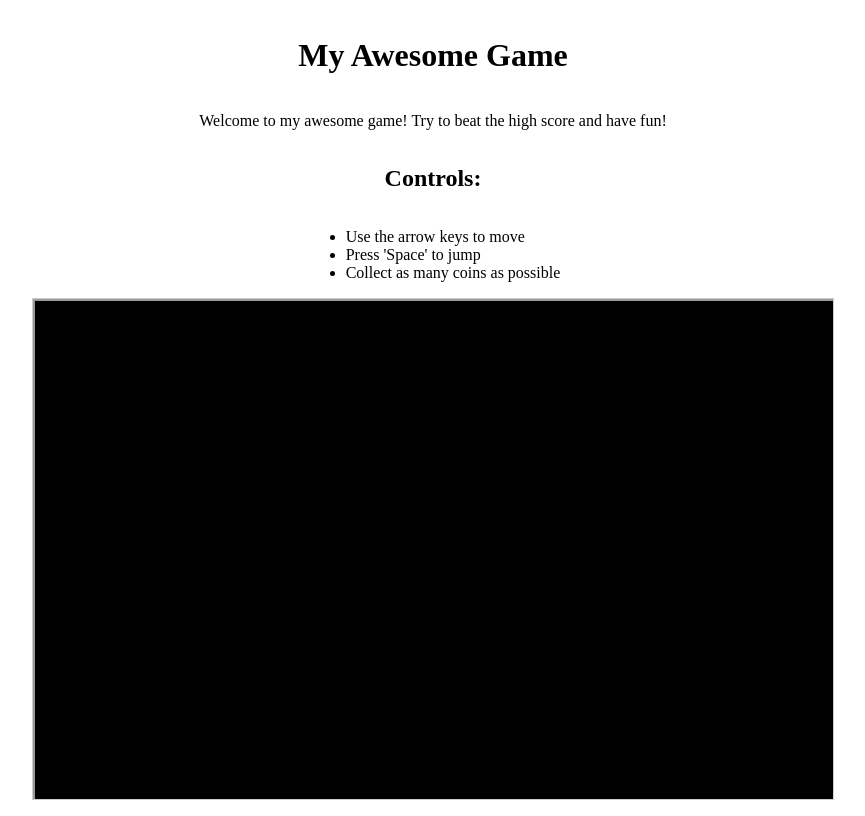
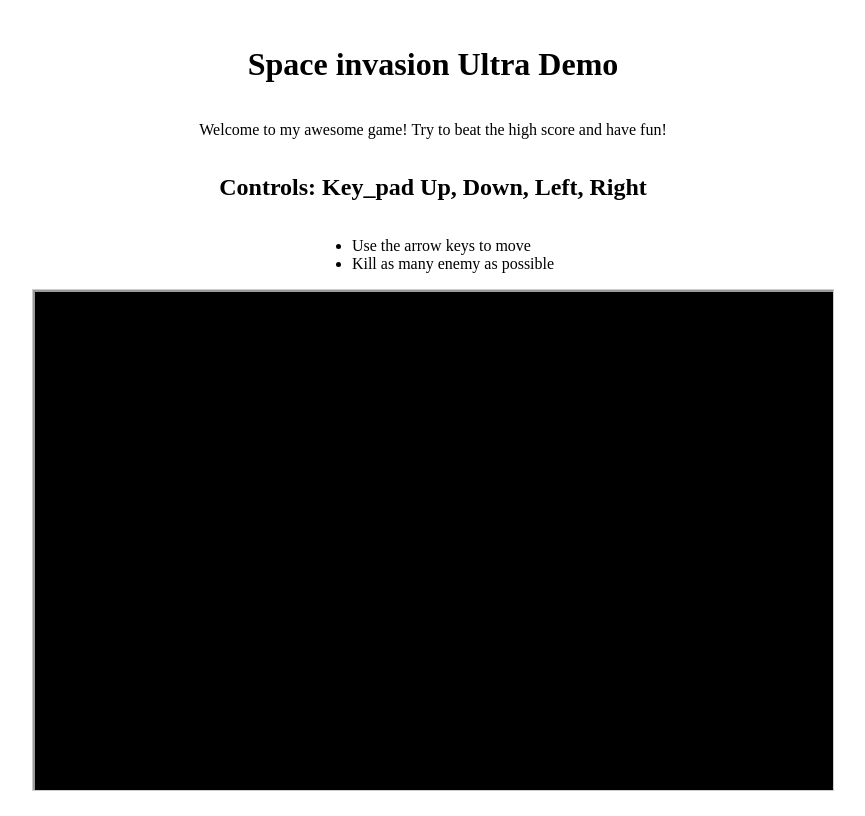
Before and after one commit to T127XIaN009/T127XIaN009.github.io, a plain HTML site: page index.html in a window 1280 px wide. Shown: the whole page, without its empty margins (207-1072 px from the left). Drawn offline with Linux system fonts and the light colour scheme; a script that the page names is missing.

Commit message:
Webpage styling and naming

```diff
--- a/index.html
+++ b/index.html
@@ -26,13 +26,12 @@
 </head>
 <body>
     <div class="game-container">
-        <h1>My Awesome Game</h1>
+        <h1>Space invasion Ultra Demo</h1>
         <p>Welcome to my awesome game! Try to beat the high score and have fun!</p>
-        <h2>Controls:</h2>
+        <h2>Controls: Key_pad Up, Down, Left, Right</h2>
         <ul>
             <li>Use the arrow keys to move</li>
-            <li>Press 'Space' to jump</li>
-            <li>Collect as many coins as possible</li>
+            <li>Kill as many enemy as possible</li>
         </ul>
         <div class="game-page" id="game-page">
             <iframe src="Game/index.html"></iframe>
```
